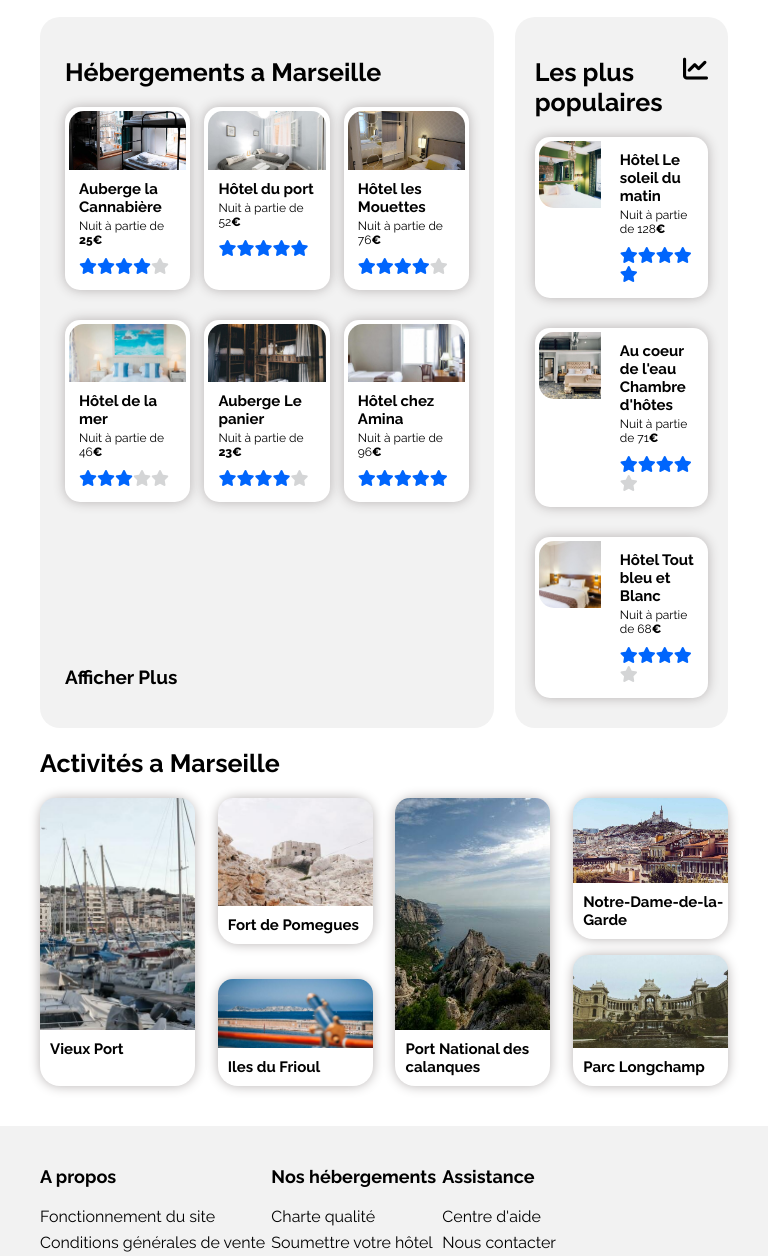
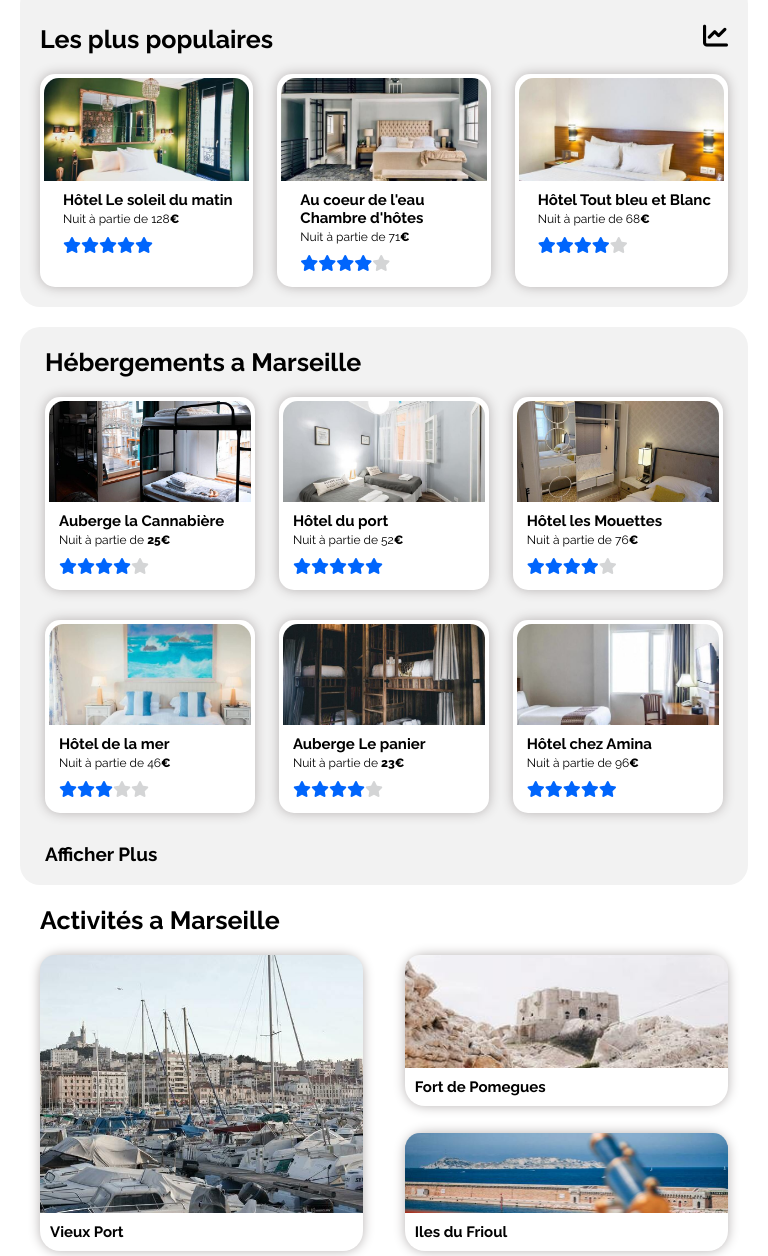
Before and after one commit to Donfack-Darlin/Projet-reservia, a plain HTML site: page index.html in a window 768 px wide. Shown: the part 380-1636 px from the top of the page. Drawn offline with Linux system fonts and the light colour scheme.

Commit message:
Gestion de l'affiche sur tablette

```diff
--- a/Assets/style.css
+++ b/Assets/style.css
@@ -425,3 +425,104 @@ footer {
     text-decoration: none;
     color: black;
 }
+
+/*--------------------------------------------------------------------*/
+/* Media query */
+/*--------------------------------------------------------------------*/
+
+@media screen and (min-width:768px) and (max-width:991px) {
+    section,
+    header {
+        margin: 0 20px;
+    }
+
+    .section-logement {
+        flex-wrap: wrap-reverse;
+        gap: 20px;
+    }
+
+    .conteneur-carte-logement {
+        width: 100%;
+        padding-top: 0;
+    }
+
+    .lien-afficher-plus {
+        margin-bottom: 20px;
+    }
+
+    .conteneur-carte-logement-populaire {
+        flex-direction: row;
+        justify-content: space-between;
+        flex-wrap: wrap;
+        width: 100%;
+    }
+
+    .titre-conteneur-carte-logement-populaire {
+        width: 100%;
+    }
+
+    .carte-logement-populaire {
+        width: 31%;
+        margin-bottom: 20px;
+    }
+
+    .carte-logement-populaire a {
+        flex-direction: column;
+    }
+
+    .conteneur-imgage-carte-populaire {
+        width: 100%;
+    }
+
+    .imgage-carte-populaire {
+        padding-top: 50%;
+    }
+
+    .imgage-carte-populaire img {
+        border-radius: 15px 15px 0 0;
+    }
+
+    .descrition-carte-populaire {
+        width: 100%;
+    }
+
+    .section-activites {
+        padding:0 20px 30px 20px;
+    }
+
+    .conteneur-carte-activites {
+        flex-wrap: wrap;
+        justify-content: space-between;
+        gap: 30px;
+    }
+
+    .div-carte-activites,
+    .carte-activites {
+        width: 47%;
+    }
+
+    .imgage-carte-activites-grande {
+        padding-top: 80%;
+    }
+
+    .imgage-carte-activites-petit-1 {
+        padding-top: 35%;
+    }
+
+    .imgage-carte-activites-petit-2 {
+        padding-top: 25%;
+    }
+
+    .imgage-carte-activites-petit-3 {
+        padding-top: 35%;
+    }
+
+    .imgage-carte-activites-petit-4 {
+        padding-top: 25%;
+    }
+
+    .div-footer {
+        width: 100%;
+        justify-content: space-around;
+    }
+}
```
